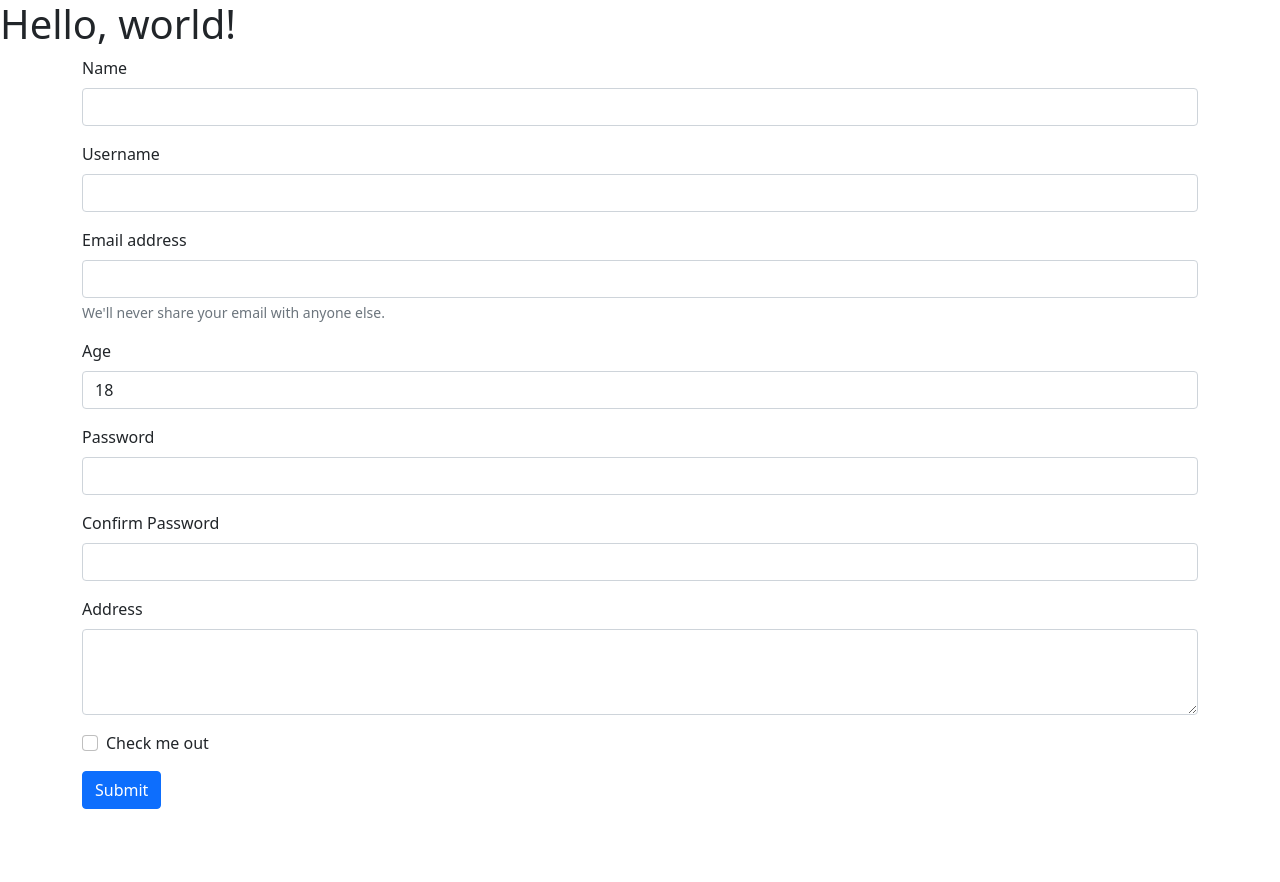
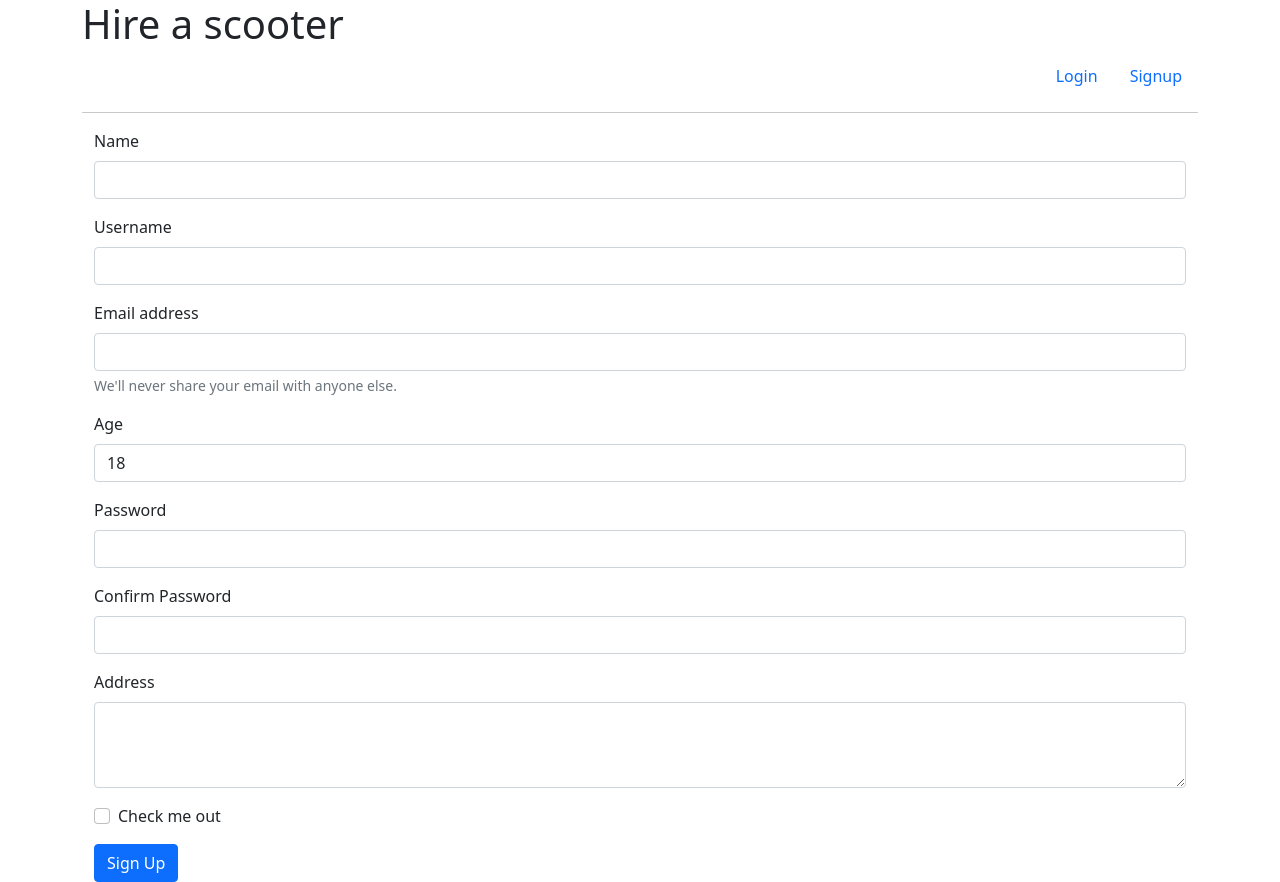
Before and after one commit to Shreya9855/scooter_renting, a Django app: page /user/signup in a window 1280 px wide. Before the commit the page ends 809 px from the top, so only its background shows below. Run offline with Django 5.2, Linux system fonts and the light colour scheme.

Commit message:
creating base template

```diff
--- a/scooter_application/User/forms.py
+++ b/scooter_application/User/forms.py
@@ -19,3 +19,11 @@ class signUpForm(forms.Form):
             raise ValidationError("Passwords do not match")
 
         return cleaned_data
+
+class logInForm(forms.Form):
+    username = forms.CharField(max_length=100)
+    password = forms.CharField(widget=forms.PasswordInput())
+
+    def clean(self):
+        cleaned_data = super().clean()
+        return cleaned_data
--- /dev/null
+++ b/scooter_application/User/templates/base.html
@@ -0,0 +1,40 @@
+<!doctype html>
+<html lang="en">
+  <head>
+    <!-- Required meta tags -->
+    <meta charset="utf-8">
+    <meta name="viewport" content="width=device-width, initial-scale=1">
+
+    <!-- Bootstrap CSS -->
+    <link href="https://cdn.jsdelivr.net/npm/bootstrap@5.0.2/dist/css/bootstrap.min.css" rel="stylesheet" integrity="sha384-EVSTQN3/azprG1Anm3QDgpJLIm9Nao0Yz1ztcQTwFspd3yD65VohhpuuCOmLASjC" crossorigin="anonymous">
+
+    <title>{% block title %}Scooter Application{% endblock %}</title>
+  </head>
+  <body>
+    <div class="container">
+        <h1>Hire a scooter</h1>
+
+        <ul class="nav justify-content-end">
+            <!-- <li class="nav-item">
+              <a class="nav-link active" aria-current="page" href="#">Active</a>
+            </li>
+            <li class="nav-item">
+              <a class="nav-link" href="#">Link</a>
+            </li> -->
+            <li class="nav-item">
+              <a class="nav-link" href="{% block login_url %}#{% endblock %}">Login</a>
+            </li>
+            <li class="nav-item">
+                <a class="nav-link" href="{% block signup_url %} # {% endblock %}">Signup</a>
+            </li>
+          </ul>
+    </div>
+    <div class="container">
+      <hr>
+      {% block content %}{% endblock content %}
+    </div>
+
+    <script src="https://cdn.jsdelivr.net/npm/bootstrap@5.0.2/dist/js/bootstrap.bundle.min.js" integrity="sha384-MrcW6ZMFYlzcLA8Nl+NtUVF0sA7MsXsP1UyJoMp4YLEuNSfAP+JcXn/tWtIaxVXM" crossorigin="anonymous"></script>
+
+  </body>
+</html>
--- a/scooter_application/User/templates/user/sign_up.html
+++ b/scooter_application/User/templates/user/sign_up.html
@@ -1,19 +1,11 @@
-<!doctype html>
-<html lang="en">
-  <head>
-    <!-- Required meta tags -->
-    <meta charset="utf-8">
-    <meta name="viewport" content="width=device-width, initial-scale=1">
+{% extends "base.html" %}
+{% block login_url %}
+{% url 'login' %}
+{% endblock %}
 
-    <!-- Bootstrap CSS -->
-    <link href="https://cdn.jsdelivr.net/npm/bootstrap@5.0.2/dist/css/bootstrap.min.css" rel="stylesheet" integrity="sha384-EVSTQN3/azprG1Anm3QDgpJLIm9Nao0Yz1ztcQTwFspd3yD65VohhpuuCOmLASjC" crossorigin="anonymous">
-
-    <title>Sign Up</title>
-  </head>
-  <body>
-    <h1>Hello, world!</h1>
+{% block content %}
 <div class="container">
-        <form  method="post">
+  <form  method="post" action="{% url 'login' %}">
       {% csrf_token %}
       <div class="mb-3">
           <label for="name" class="form-label">Name</label>
@@ -48,21 +40,7 @@
         <input type="checkbox" class="form-check-input" id="exampleCheck1">
         <label class="form-check-label" for="exampleCheck1">Check me out</label>
       </div>
-            <button type="submit" class="btn btn-primary">Submit</button>
+      <button type="submit" class="btn btn-primary">Sign Up</button>
     </form>
 </div>
-
-
-
-    <!-- Optional JavaScript; choose one of the two! -->
-
-    <!-- Option 1: Bootstrap Bundle with Popper -->
-    <script src="https://cdn.jsdelivr.net/npm/bootstrap@5.0.2/dist/js/bootstrap.bundle.min.js" integrity="sha384-MrcW6ZMFYlzcLA8Nl+NtUVF0sA7MsXsP1UyJoMp4YLEuNSfAP+JcXn/tWtIaxVXM" crossorigin="anonymous"></script>
-
-    <!-- Option 2: Separate Popper and Bootstrap JS -->
-    <!--
-    <script src="https://cdn.jsdelivr.net/npm/@popperjs/core@2.9.2/dist/umd/popper.min.js" integrity="sha384-IQsoLXl5PILFhosVNubq5LC7Qb9DXgDA9i+tQ8Zj3iwWAwPtgFTxbJ8NT4GN1R8p" crossorigin="anonymous"></script>
-    <script src="https://cdn.jsdelivr.net/npm/bootstrap@5.0.2/dist/js/bootstrap.min.js" integrity="sha384-cVKIPhGWiC2Al4u+LWgxfKTRIcfu0JTxR+EQDz/bgldoEyl4H0zUF0QKbrJ0EcQF" crossorigin="anonymous"></script>
-    -->
-  </body>
-</html>
+{% endblock content %}
--- a/scooter_application/User/urls.py
+++ b/scooter_application/User/urls.py
@@ -2,5 +2,6 @@ from django.urls import include,path
 from . import views
 
 urlpatterns = [
-    path("signup", views.user_signup)
+    path("signup", views.user_signup, name='signup'),
+    path("login", views.user_login, name='login')
 ]
--- a/scooter_application/User/views.py
+++ b/scooter_application/User/views.py
@@ -1,6 +1,6 @@
-from django.contrib.auth.hashers import make_password
+from django.contrib.auth.hashers import make_password,check_password
 from django.shortcuts import render
-from .forms import signUpForm
+from .forms import logInForm, signUpForm
 from .models import User
 # https://pythonguides.com/encrypt-and-decrypt-password-in-django/
 
@@ -29,10 +29,30 @@ def user_signup(request):
                 print(user_details)
                 print("user created")
                 # Redirect to some success page, login page, or homepage
-                # return render(request, "success.html", {'user_details': user_details})
+                return render(request, "login.html", {'user_details': user_details})
             else:
                 # Passwords didn't match, add an error message to the form
                 form.add_error('confirm_password', "Passwords do not match")
     else:
         form = signUpForm()
     return render(request, "user/sign_up.html", {'form': form})
+
+def user_login(request):
+    if request.method == "POST":
+        print('post')
+        form = logInForm(request.POST)
+        if form.is_valid():
+            username = form.cleaned_data['username']
+            password = form.cleaned_data['password']
+            # check_password(password, hash_password)
+            if User.objects.filter(username=username).exists():
+                user = User.objects.get(username=username)
+                hashed_password = user.password
+                if check_password(password, hashed_password):
+                    print("logged in")
+                    return render(request, "user/sign_up.html")
+        return render(request, "user/login.html")
+    else:
+        form = logInForm()
+
+    return render(request, "user/login.html")
```
Also changed, not shown: scooter_application/User/templates/user/login.html (added, +25 -0 lines), scooter_application/db.sqlite3. Lines whose indentation alone changed are shown as unchanged.
